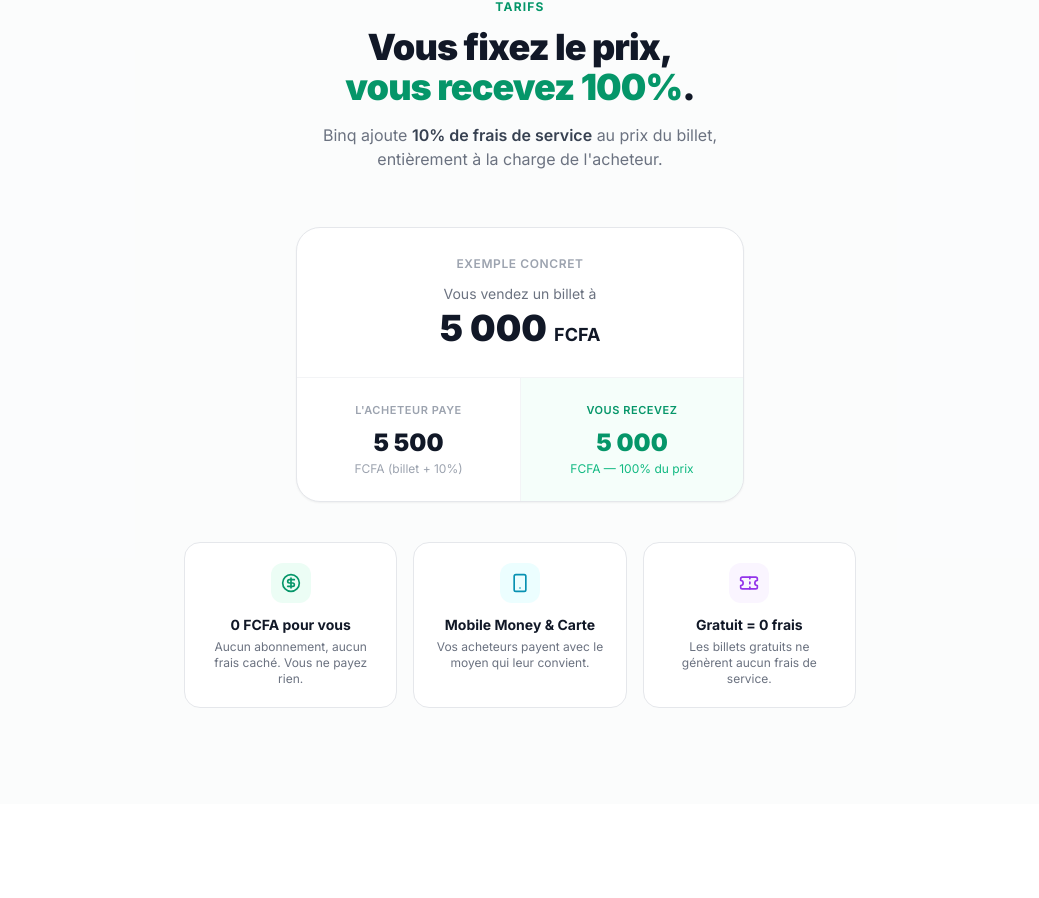
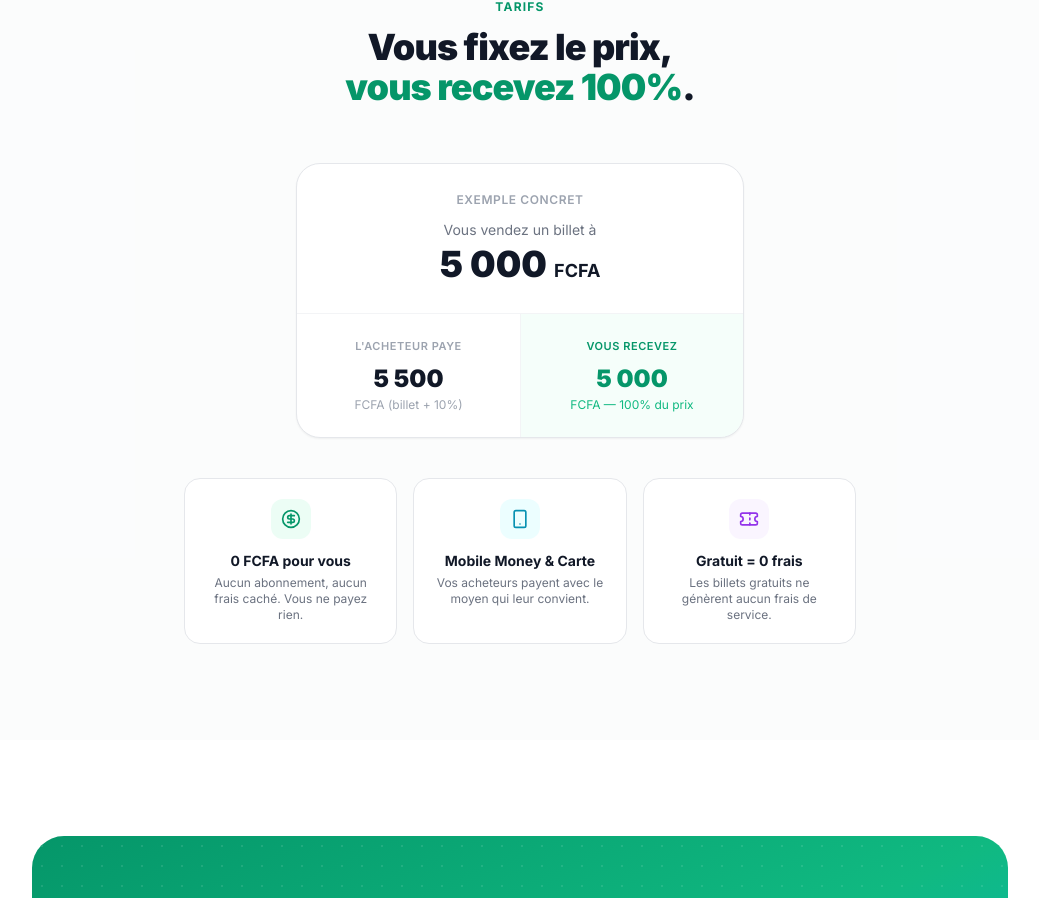
Before and after one commit to Jerome2024-net/BINQ, a Next.js app: page / in a window 1280 px wide. Shown: the part 2999-3897 px from the top of the page, without its empty margins (120-1159 px from the left). Built offline with nearby package versions, Linux system fonts and the light colour scheme; no server answers.

Commit message:
fix: retirer mention explicite des 10% dans section tarifs

```diff
--- a/src/app/page.tsx
+++ b/src/app/page.tsx
@@ -282,9 +282,6 @@ export default function HomePage() {
             <h2 className="text-2xl sm:text-4xl font-black tracking-tight mb-4">
               Vous fixez le prix,<br /><span className="text-emerald-600">vous recevez 100%</span>.
             </h2>
-            <p className="text-gray-500 text-sm sm:text-base max-w-md mx-auto">
-              Binq ajoute <span className="font-semibold text-gray-700">10% de frais de service</span> au prix du billet, entièrement à la charge de l&apos;acheteur.
-            </p>
           </div>
 
           {/* Carte principale — Exemple concret */}
```
